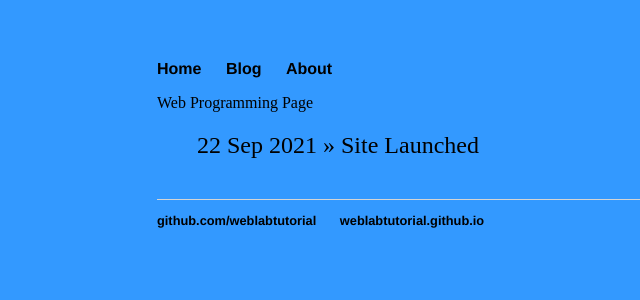
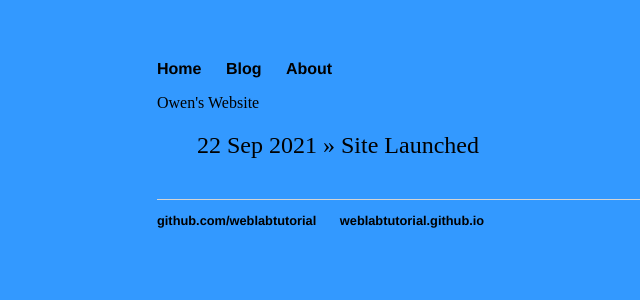
Before and after one commit to OwMck/OwMck.github.io, a Jekyll site: the page built from blog/index.html, in a window 1280 px wide. Shown: the top 300 px of the page, without its empty margins (35-675 px from the left). Built offline with Jekyll 4.4.1, drawn with Linux system fonts in a browser that asks for light colours.

Commit message:
changed title

```diff
--- a/blog/index.html
+++ b/blog/index.html
@@ -1,6 +1,6 @@
 ---
 layout: default
-title: Web Programming Page
+title: Owen's Website
 ---
 
     <h1>{{ page.title }}</h1>
```
